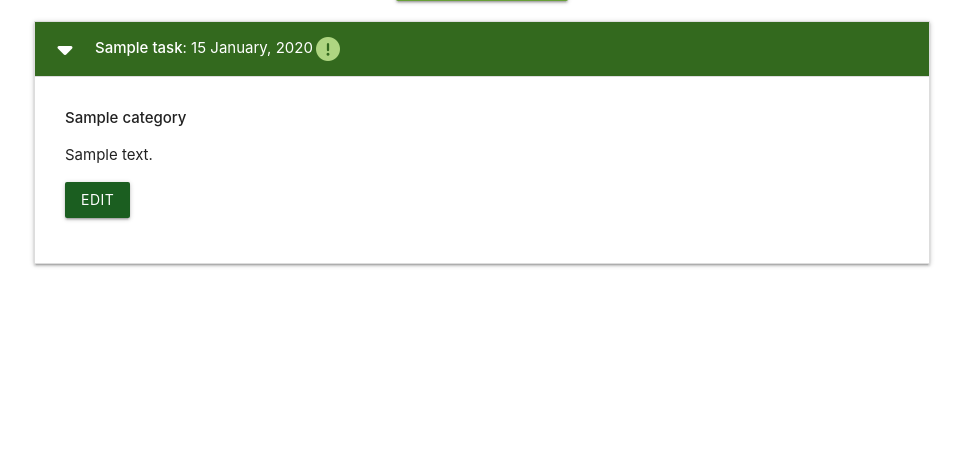
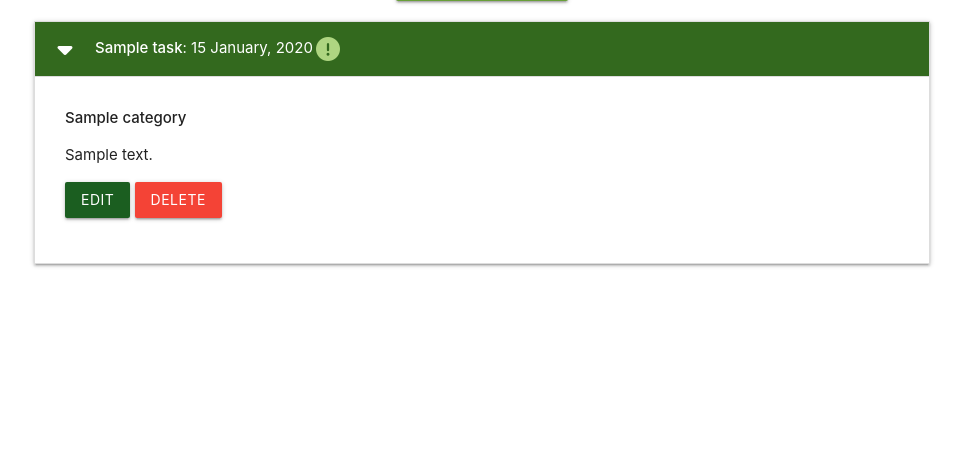
Before and after one commit to GrantWils23/FLASK-SQLALCHEMY-TASK-MANAGER-Walkthrough, a Flask app: page / in a window 1280 px wide, after a click that opens the changed part. Shown: the part 212-670 px from the top of the page, without its empty margins (158-1121 px from the left). Run offline with Flask 2, Linux system fonts and the light colour scheme; tables that the repository leaves empty hold one stand-in row (values such as "Sample post").

Commit message:
add delete task content

```diff
--- a/taskmanager/routes.py
+++ b/taskmanager/routes.py
@@ -70,7 +70,7 @@ def add_task():
 
 @app.route("/edit_task/<int:task_id>", methods=["GET", "POST"])
 def edit_task(task_id):
-    ''' returns the add_category.html when it is called '''
+    ''' returns the edit_task.html when it is called '''
     task = Task.query.get_or_404(task_id)
     categories = list(Category.query.order_by(Category.category_name).all())
     if request.method == "POST":
@@ -81,3 +81,12 @@ def edit_task(task_id):
         task.category_id = request.form.get("category_id")
         db.session.commit()
     return render_template("edit_task.html", task=task, categories=categories)
+
+
+@app.route("/delete_task/<int:task_id>")
+def delete_task(task_id):
+    ''' deletes a task selected within the tasks.html page '''
+    task = Task.query.get_or_404(task_id)
+    db.session.delete(task)
+    db.session.commit()
+    return redirect(url_for("home"))
--- a/taskmanager/templates/tasks.html
+++ b/taskmanager/templates/tasks.html
@@ -26,6 +26,7 @@
             <p> {{ task.task_description }}</p>
             <p>
                 <a href="{{ url_for('edit_task', task_id=task.id) }}" class="btn green darken-4">Edit</a>
+                <a href="{{ url_for('delete_task', task_id=task.id) }}" class="btn red">Delete</a>
             </p>
         </div>
     </li>
```
